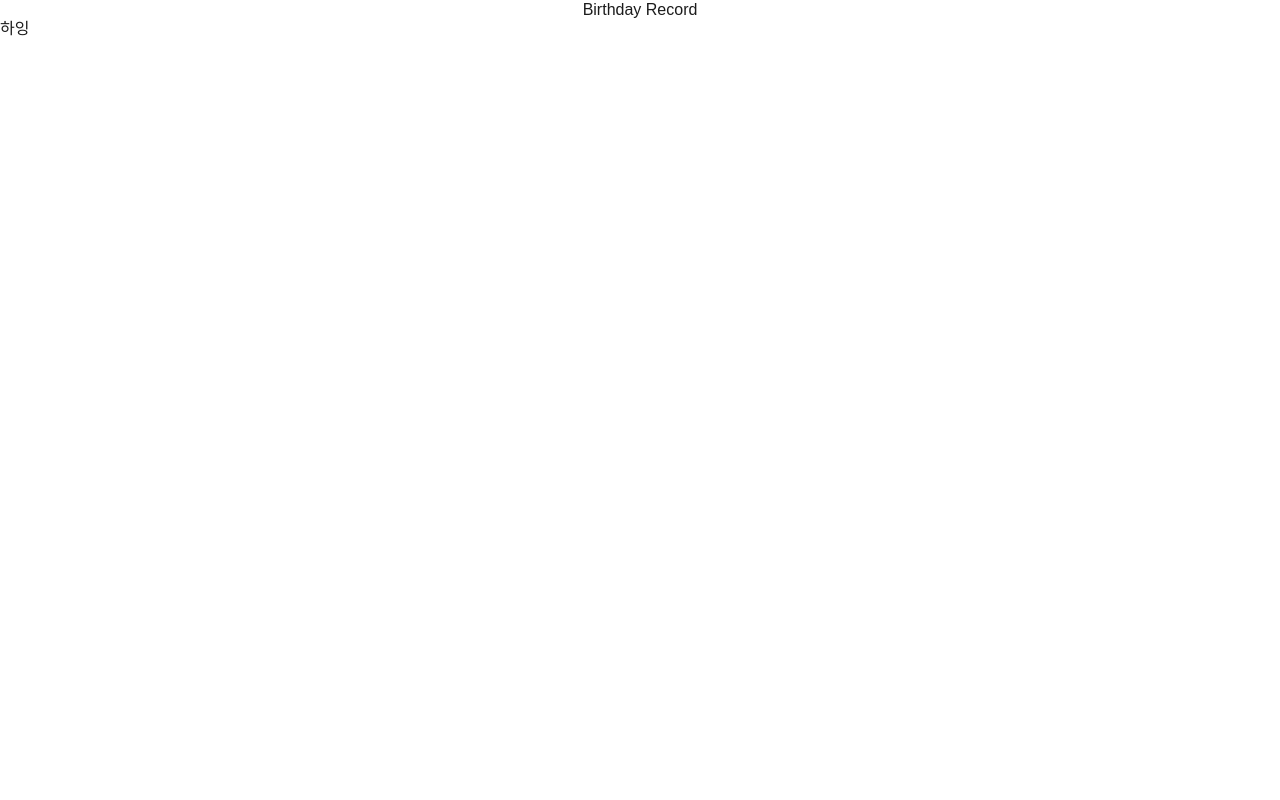
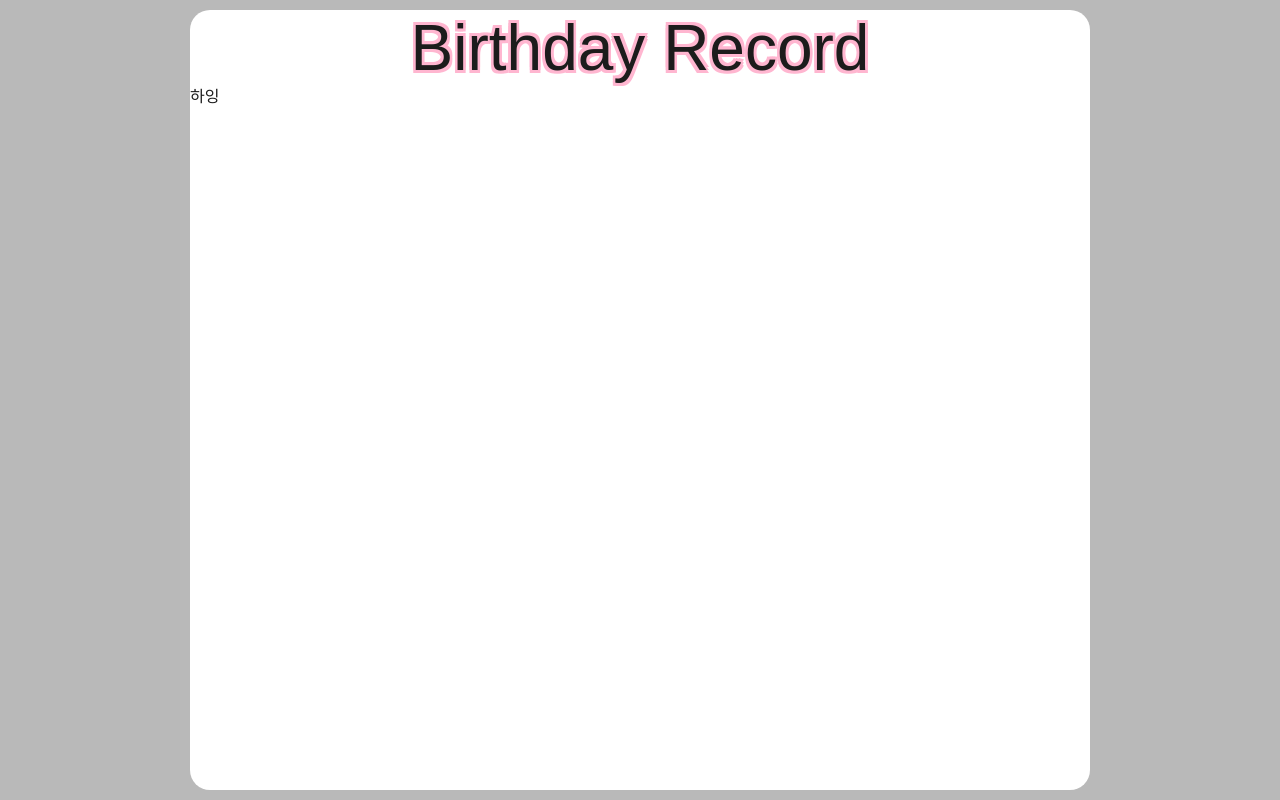
Before and after one commit to sorrel012/birthday-record, a Next.js app: page / in a window 1280 px wide. Built offline with nearby package versions, Linux system fonts and the light colour scheme; a web font is replaced by a local one.

Commit message:
[24.04.18] layout 설정

```diff
--- a/src/app/page.tsx
+++ b/src/app/page.tsx
@@ -2,11 +2,9 @@ import Header from '@/components/Header';
 
 export default function Home() {
   return (
-    <>
+    <div className="wrapper">
       <Header />
-    <main>
-      하잉
-    </main>
-    </>
+      <main>하잉</main>
+    </div>
   );
 }
--- a/src/styles/globals.css
+++ b/src/styles/globals.css
@@ -67,6 +67,12 @@ body {
   width: 100vw;
   height: 100vh;
   color: #1c1c1c;
+  background-color: rgba(145, 145, 145, 0.63);
+  padding: 10px 0;
+
+  @media(max-width: 768px) {
+    padding: 0;
+  }
 }
 
 a {
@@ -74,6 +80,28 @@ a {
   color: inherit;
 }
 
+.wrapper {
+  max-width: 900px;
+  height: 100%;
+  margin: 0 auto;
+  background-color: white;
+  border-radius: 20px;
+
+  @media(max-width: 768px) {
+    width: 100%;
+    border-radius: 0;
+  }
+}
+
 .title {
-  border: #FFB6D0;
+  font-size: 5vw;
+  text-shadow:
+      -0.2vw -0.2vw 0 #FFB6D0,
+      0.2vw -0.2vw 0 #FFB6D0,
+      -0.2vw 0.2vw 0 #FFB6D0,
+      0.2vw 0.2vw 0 #FFB6D0,
+      0 0.2vw 0 #FFB6D0,
+      0.2vw 0 0 #FFB6D0,
+      0 -0.2vw 0 #FFB6D0,
+      -0.2vw 0 0 #FFB6D0;
 }
```
